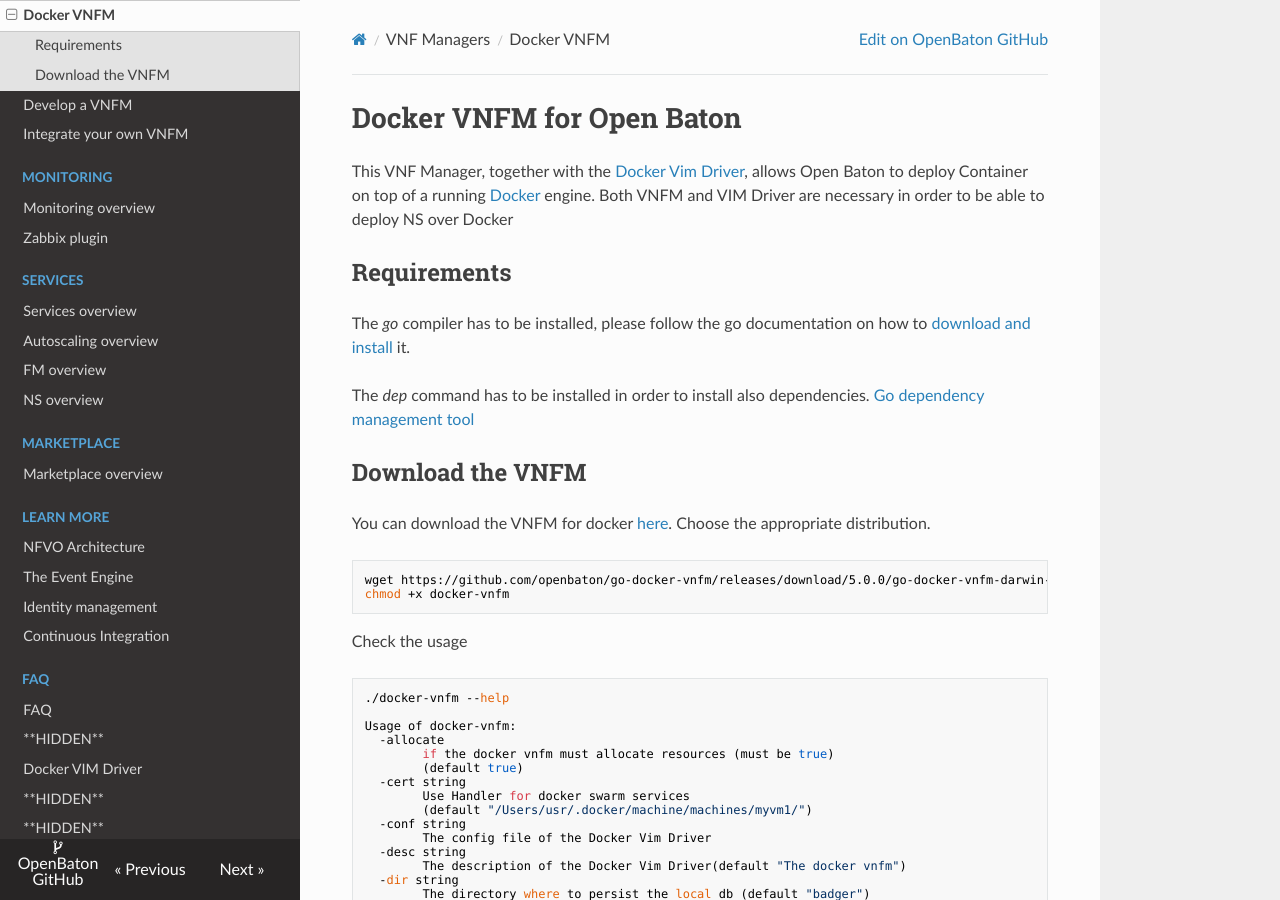
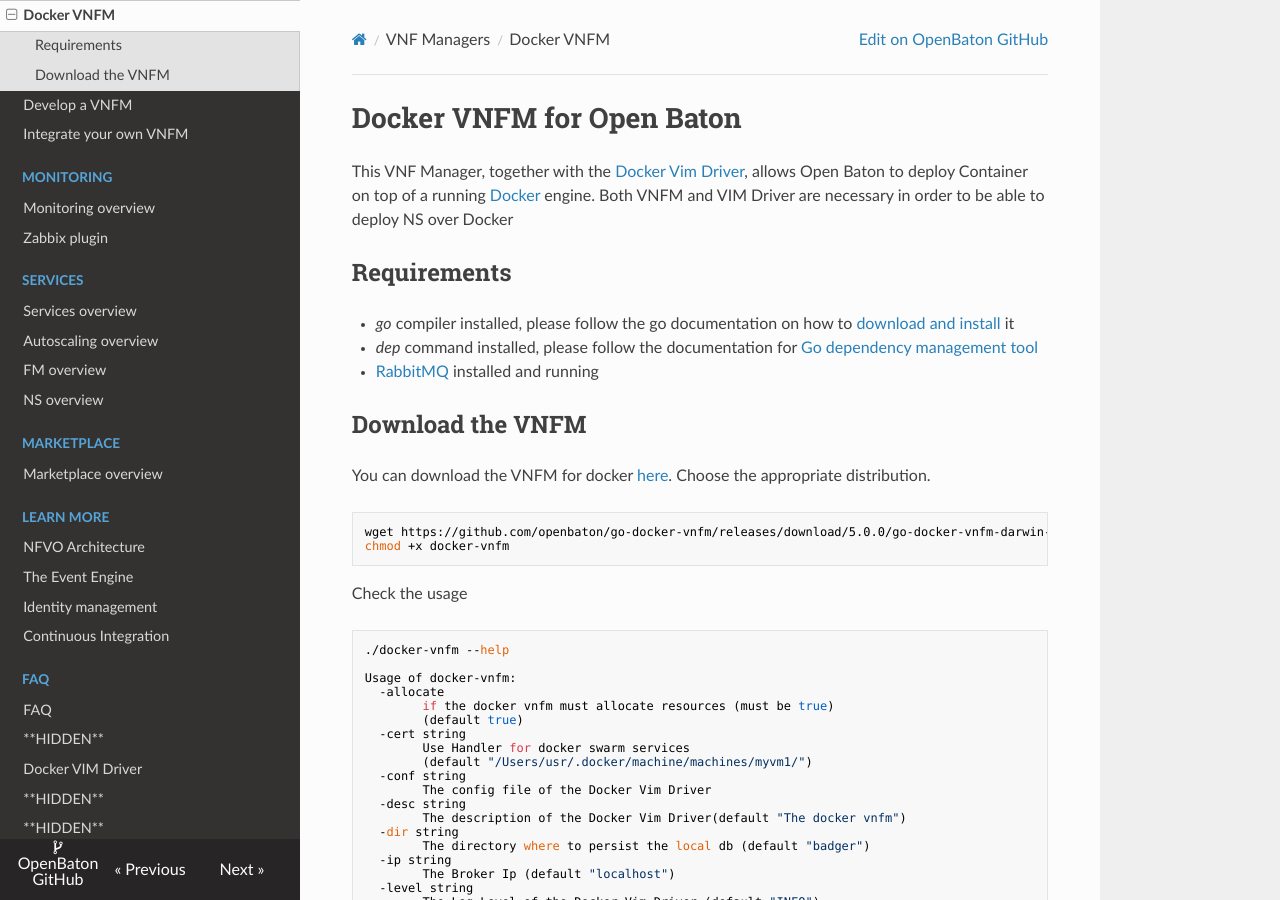
Before and after one commit to openbaton/docs, an MkDocs documentation site: the page built from docs/vnfm-docker.md, in a window 1280 px wide and 900 px high. Built offline with MkDocs 1.6.1, drawn with Linux system fonts in a browser that asks for light colours; nearby versions of some CDN libraries; old or Windows-style settings are respelled for this version of MkDocs.

Commit message:
fix: add rabbitMQ requirement

```diff
--- a/docs/vnfm-docker.md
+++ b/docs/vnfm-docker.md
@@ -5,10 +5,11 @@
 
 ## Requirements
 
-The _go_ compiler has to be installed, please follow the go documentation on how to [download and install](https://golang.org/dl/) it.
+* _go_ compiler installed, please follow the go documentation on how to [download and install](https://golang.org/dl/) it
 
-The _dep_ command has to be installed in order to install also dependencies. [Go dependency management tool](https://github.com/golang/dep)
+* _dep_ command installed, please follow the documentation for  [Go dependency management tool](https://github.com/golang/dep)
 
+* [RabbitMQ](https://www.rabbitmq.com/) installed and running
 
 ## Download the VNFM
 
```
